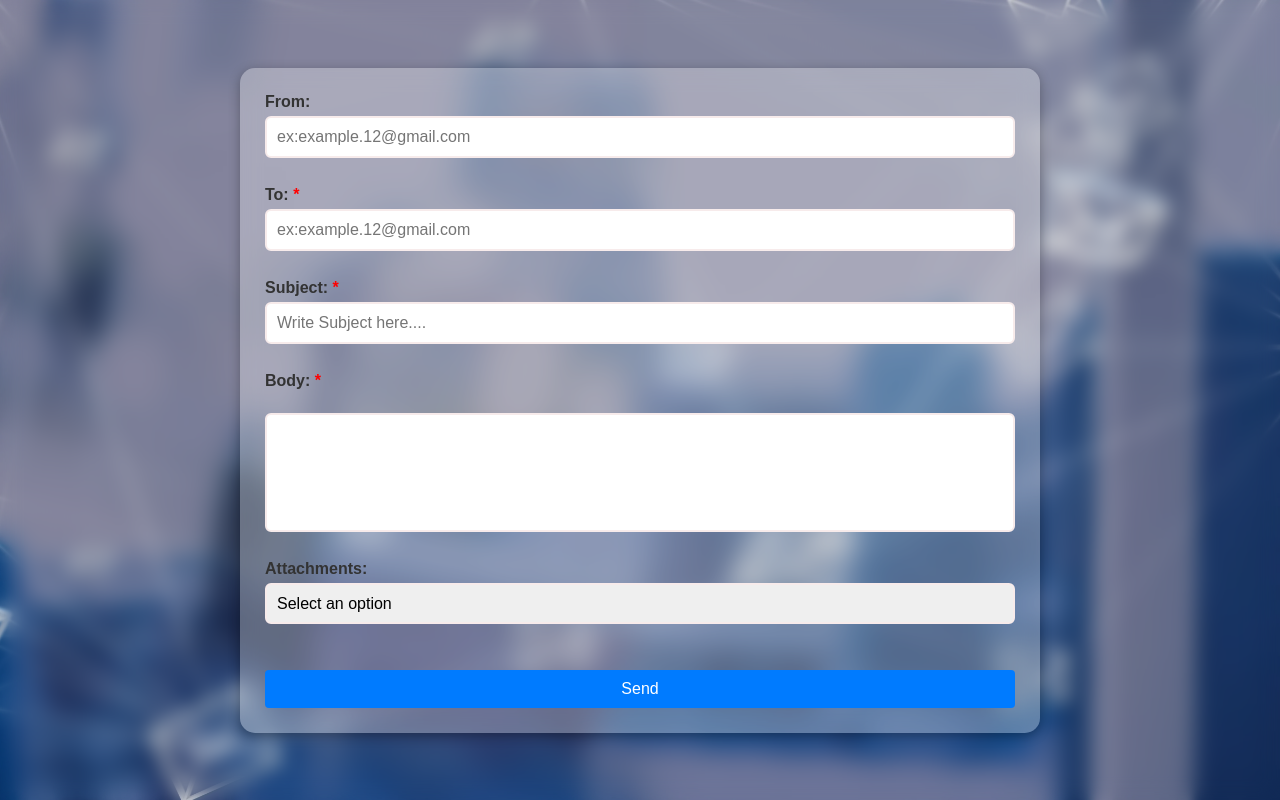
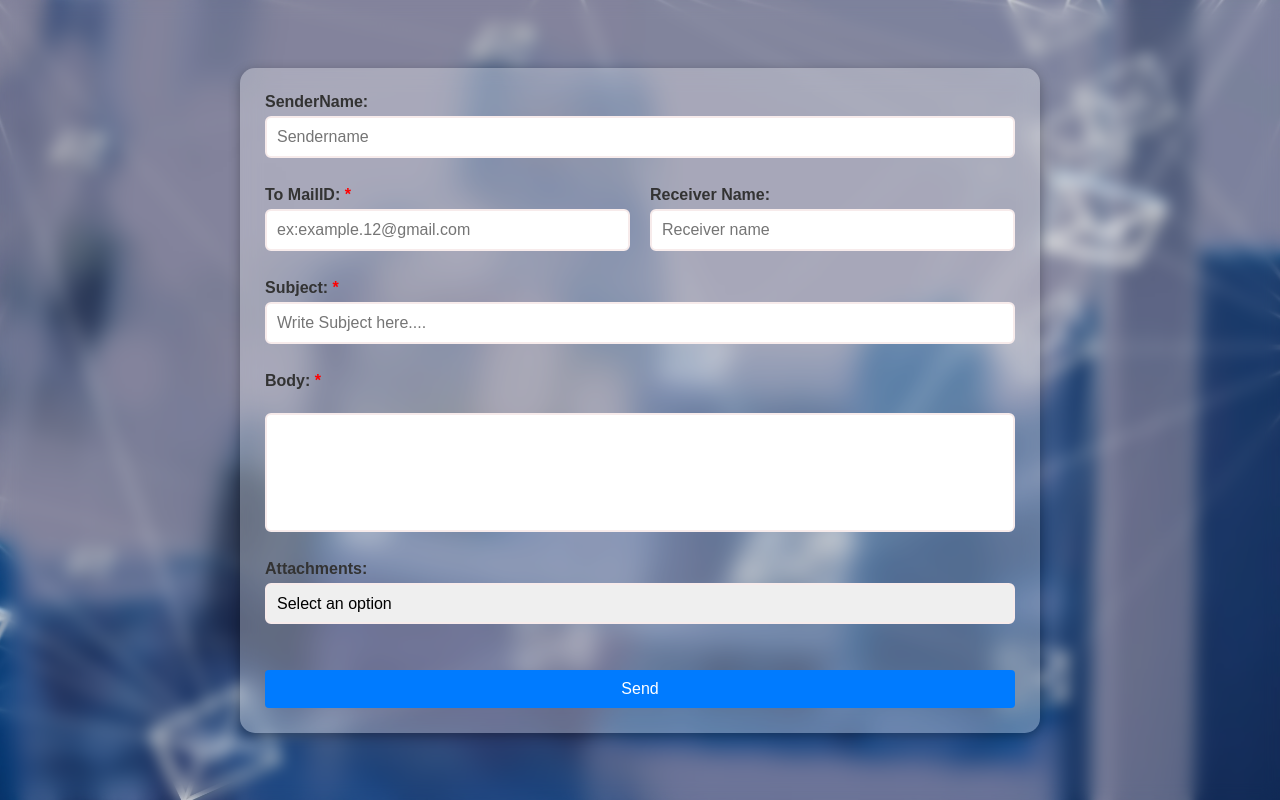
Before and after one commit to sathwika-711/Email-Sending-Application, a Flask app: page / in a window 1280 px wide. Run offline with Flask 3, Linux system fonts and the light colour scheme.

Commit message:
sender_name, receiver_name

```diff
--- a/app.py
+++ b/app.py
@@ -1,7 +1,8 @@
-from flask import Flask, render_template, request, url_for, redirect
+from flask import Flask, jsonify, render_template, request, url_for, redirect
 from flask_cors import CORS
 import mail_server_props
 import base64
+import traceback
 
 
 app = Flask(__name__)
@@ -26,18 +27,21 @@ def mail_body():
     # get data from JSON data of Javascript
     data = request.get_json()
     print("printing email info :", data)
+    sender_name = data["sender_name"]
+    receiver_name = data["receiver_name"]
     to_email = data["to"]
     print("To: ", to_email)
     sub = data["subject"]
     body = data["body"]
     attachments = data["attachments"]  # attachments
+    # write_to_file(attachments)
+    if sender_name is not None and receiver_name is not None:
+        to_email = f'{receiver_name} <{to_email}>'
+        mail_server_props.send_mail_with_details(sender_name, to_email, sub, body, attachments)
 
-    # write_to_file(attachments)
-
-    mail_server_props.send_mail_with_details(
-        "", to_email, sub, body, attachments)
-    # mail_server_props.send_mail(to_email, msg)
-    return "Email sent Successfully..!!"
+    else:
+        mail_server_props.send_mail_with_details(sender_name, to_email, sub, body, attachments)
+    return jsonify({"message" : "Email sent Successfully..!!"})
 
 
 # List to store sent messages
@@ -90,6 +94,23 @@ def write_to_file(attachments):
     pass
 
 
+
+# Custom error handler to send back exception messages
+@app.errorhandler(Exception)
+def handle_exception(e):
+
+    # Log the stack trace (optional, you could log it to a file or system log)
+    stack_trace = traceback.format_exc()
+    print(stack_trace)
+
+    response = {
+        'message': str(e)
+    }
+    return jsonify(response), 500  # Return a 500 Internal Server Error with the exception message
+
+
+
+
 if __name__ == "__main__":
     # app.run(debug = True)
     app.run(host='0.0.0.0', port=5000, debug=True)
--- a/static/script.js
+++ b/static/script.js
@@ -21,8 +21,9 @@ let file_name = null
 function sendData() {
     // confirm("send this message?")
     // fetching values from Html fields
-    from_email = document.getElementById("from").value;
+    sender_name = document.getElementById("from_name").value;
     to_email = document.getElementById("to").value;
+    receiver_name = document.getElementById("to_name").value;
     subject = document.getElementById("subject").value;
     body = document.getElementById("body").value;
 
@@ -39,8 +40,9 @@ function sendData() {
     }
 
     // displaying the fetched values
-    console.log(from_email);
+    console.log(sender_name);
     console.log(to_email);
+    console.log(receiver_name);
     console.log(subject);
     console.log(body);
 
@@ -50,7 +52,9 @@ function sendData() {
 
     // creating json data
     var raw = JSON.stringify({
+        sender_name: sender_name,
         to: to_email,
+        receiver_name: receiver_name,
         subject: subject,
         body: body,
         attachments: {
@@ -71,12 +75,12 @@ function sendData() {
     //call to backend
     // Fetch message from Flask and show in the alert box
     fetch("http://192.168.100.8:5000/sendmail", requestOptions) // Fetches the message from Flask route
-        .then((response) => response.text()) // Parse JSON response
+        .then((response) => response.json()) // Parse JSON response
         .then((data) => {
             // Show custom alert with the returned message
-            showCustomAlert(data);
+            showCustomAlert(data['message']);
             document.getElementById("myForm").reset();
-            console.log("Message sent successfully" + data);
+            console.log("Message sent successfully " + data);
         })
         .catch((error) => {
             showCustomAlert("Error in Sending...!! \n" + error.message);
--- a/static/style.css
+++ b/static/style.css
@@ -25,7 +25,7 @@ body::before {
 	background-size: cover;
 	background-position: center;
 	background-repeat: no-repeat;
-	filter: blur(10px); /* Blur effect */
+	filter: blur(8px); /* Blur effect */
 	z-index: -1; /* Ensure the pseudo-element is behind the content */
 }
 /* Container with white transparent background */
@@ -116,6 +116,22 @@ select {
 	/* background-color: #f7ebeb; */
 }
 
+/* receiver fields */
+.receiver {
+    display: flex;
+    gap: 20px; /* Adds spacing between the two fields */
+    align-items: center; /* Align items vertically in the center */
+	width: 100%;
+}
+
+.input-group {
+    display: flex;
+    flex-direction: column;
+	flex:1;
+}
+
+
+
 /* Error Message */
 #error-message {
 	color: red;
--- a/templates/home.html
+++ b/templates/home.html
@@ -13,13 +13,31 @@
     <div class="container">
 
         <form id="myForm">
-            <!-- From address -->
-            <label id="from">From:</label>
-            <input type="email" name="from" placeholder="ex:example.12@gmail.com"> <br>
+            <!-- Sender name -->
+            <label id="from">SenderName:</label>
+            <input type="text" id="from_name" placeholder="Sendername"> <br>
 
-            <!-- To address -->
-            <label class="required">To: </label>
+            <div class="receiver">
+                <!-- To address: receiver email-->
+                <div class="input-group">
+                    <label class="required">To MailID: </label>
+                    <input type="email" id="to" name="to" placeholder="ex:example.12@gmail.com" required>
+                </div>
+
+                <!-- Receiver name -->
+                <div class="input-group">
+                    <label id="to_name">Receiver Name:</label>
+                    <input type="text" name="to_name" placeholder="Receiver name">
+                </div>
+            </div>
+            <br>
+            <!-- To address: receiver email
+            <label class="required">To MailID: </label>
             <input type="email" id="to" name="to" placeholder="ex:example.12@gmail.com" required> <br>
+
+            <!-- Receiver name
+            <label id="to_name">ReceiverName:</label>
+            <input type="text"  name="to_name" placeholder="Receivername"> <br> -->
 
             <!-- Subject -->
             <label class="required">Subject:</label>
```
Also changed, not shown: mail_server_props.py (+5 -3 lines).
